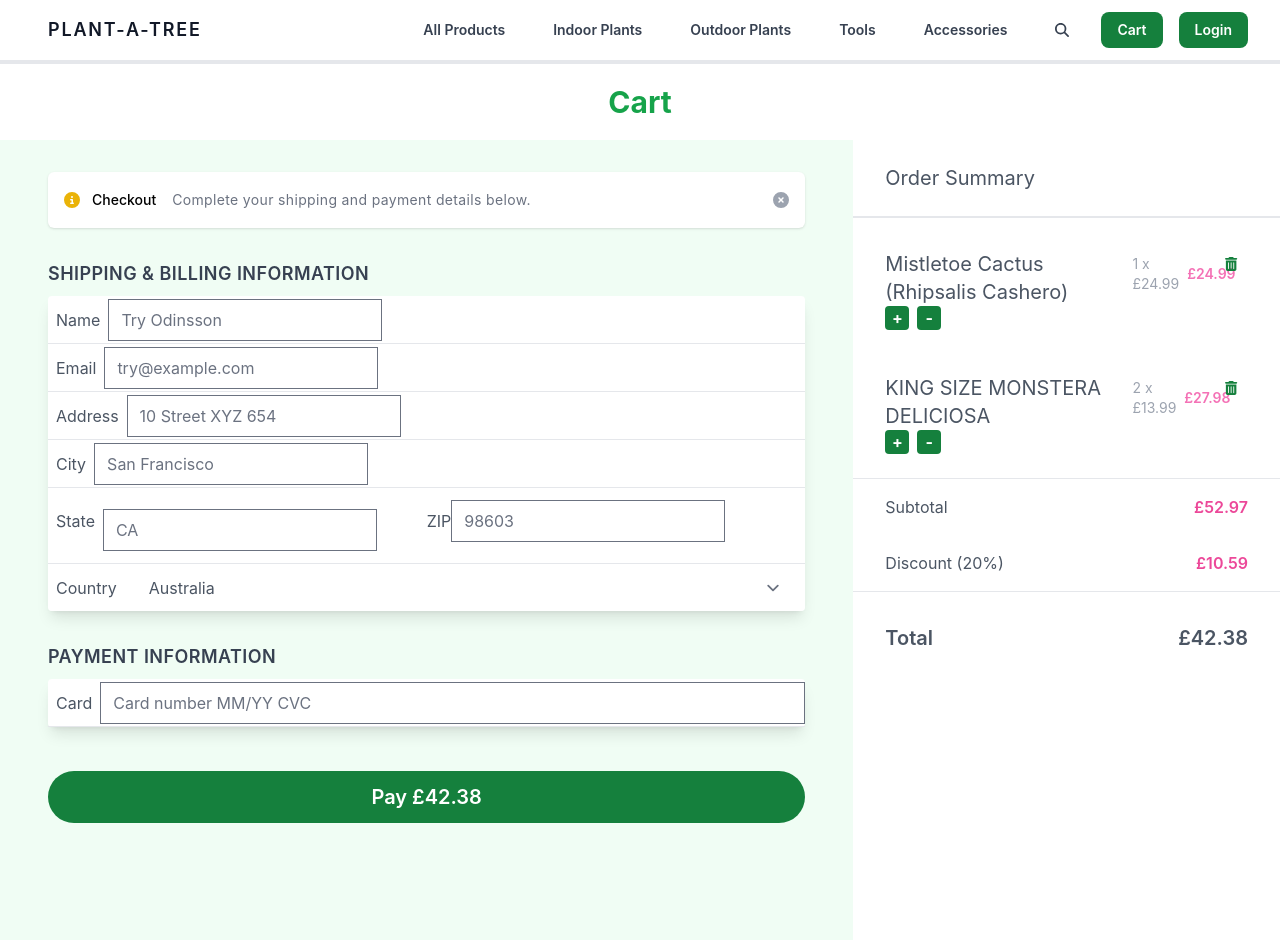
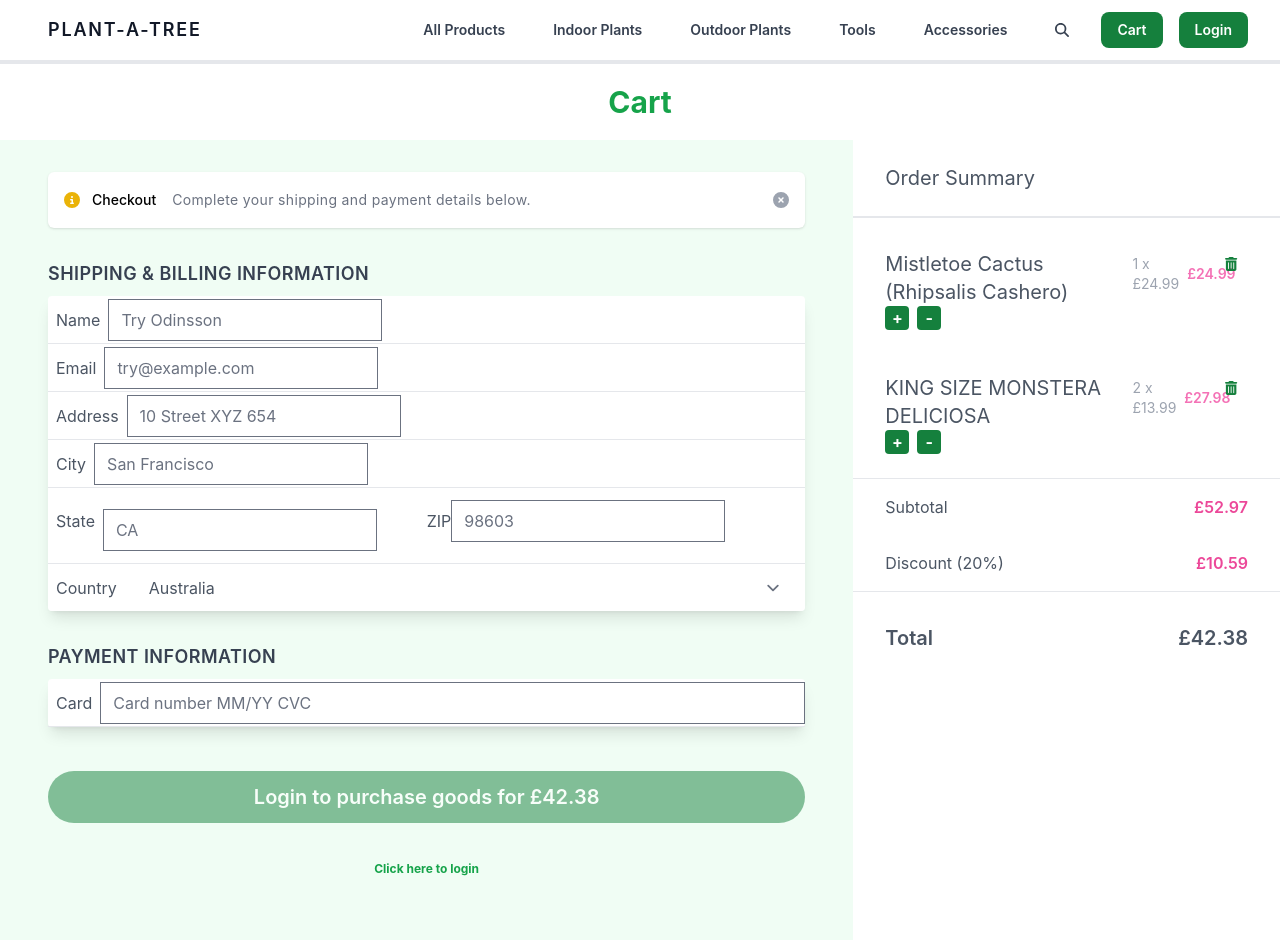
Before and after one commit to aamirmabs/java-react-ecommerce-store, a React (Create React App) app in the folder frontend/: page /cart in a window 1280 px wide. Built offline with nearby package versions, Linux system fonts and the light colour scheme.

Commit message:
cart page payment button disabled if user is not logged in or cart is empty

```diff
--- a/frontend/src/components/Cart.js
+++ b/frontend/src/components/Cart.js
@@ -46,6 +46,12 @@ function Cart() {
     itemsInCart &&
     Object.keys(itemsInCart).length === 0 &&
     Object.getPrototypeOf(itemsInCart) === Object.prototype;
+
+  const cartPaymentButtonEnabledCSS =
+    "submit-button px-4 py-3 rounded-full bg-green-700 hover:bg-green-900 text-white focus:ring focus:outline-none w-full text-xl font-semibold transition-colors";
+
+  const cartPaymentButtonDisabledCSS =
+    "submit-button px-4 py-3 rounded-full bg-green-700 hover:bg-green-900 text-white focus:ring focus:outline-none w-full text-xl font-semibold transition-colors opacity-50 cursor-not-allowed";
 
   // saving jsx in constants
   const emptyCartMessageJSX = (
@@ -352,9 +358,39 @@ function Cart() {
               </fieldset>
             </section>
           </div>
-          <button className="submit-button px-4 py-3 rounded-full bg-green-700 hover:bg-green-900 text-white focus:ring focus:outline-none w-full text-xl font-semibold transition-colors">
-            Pay £{roundDecimalTo2(totalPrice - discount)}
-          </button>
+          {authState.isAuthenticated ? (
+            <>
+              <button
+                className={
+                  isCartEmpty
+                    ? cartPaymentButtonDisabledCSS
+                    : cartPaymentButtonEnabledCSS
+                }
+              >
+                Pay £{roundDecimalTo2(totalPrice - discount)}
+              </button>
+              {isCartEmpty && (
+                <p className="text-center text-green-600 text-xs font-bold p-2 mx-auto">
+                  Add items to cart to enable payment
+                </p>
+              )}
+            </>
+          ) : (
+            <>
+              <button className={cartPaymentButtonDisabledCSS}>
+                Login to purchase goods for £
+                {roundDecimalTo2(totalPrice - discount)}
+              </button>
+              <p className="text-center">
+                <Link
+                  className="text-green-600 text-xs font-bold p-2 mx-auto"
+                  to="/login"
+                >
+                  Click here to login
+                </Link>
+              </p>
+            </>
+          )}
         </form>
         <div className="col-span-1 bg-white lg:block hidden">
           {isCartEmpty ? emptyCartMessageJSX : cartItemsListJSX}
--- a/frontend/src/components/ProductCard.js
+++ b/frontend/src/components/ProductCard.js
@@ -17,11 +17,7 @@ function ProductCard(props) {
       <div className="flex items-end justify-center w-full">
         <img
           className="object-fill"
-          // src={"/images/products/placeholder.png"}
           src={product.imageUrl}
-          // src={
-          //   "https://res.cloudinary.com/patch-gardens/image/upload/c_fill,f_auto,h_800,q_auto:good,w_800/v1564154462/products/kentia-palm-1a5d98.jpg"
-          // }
           alt={product.name}
         ></img>
       </div>
```
